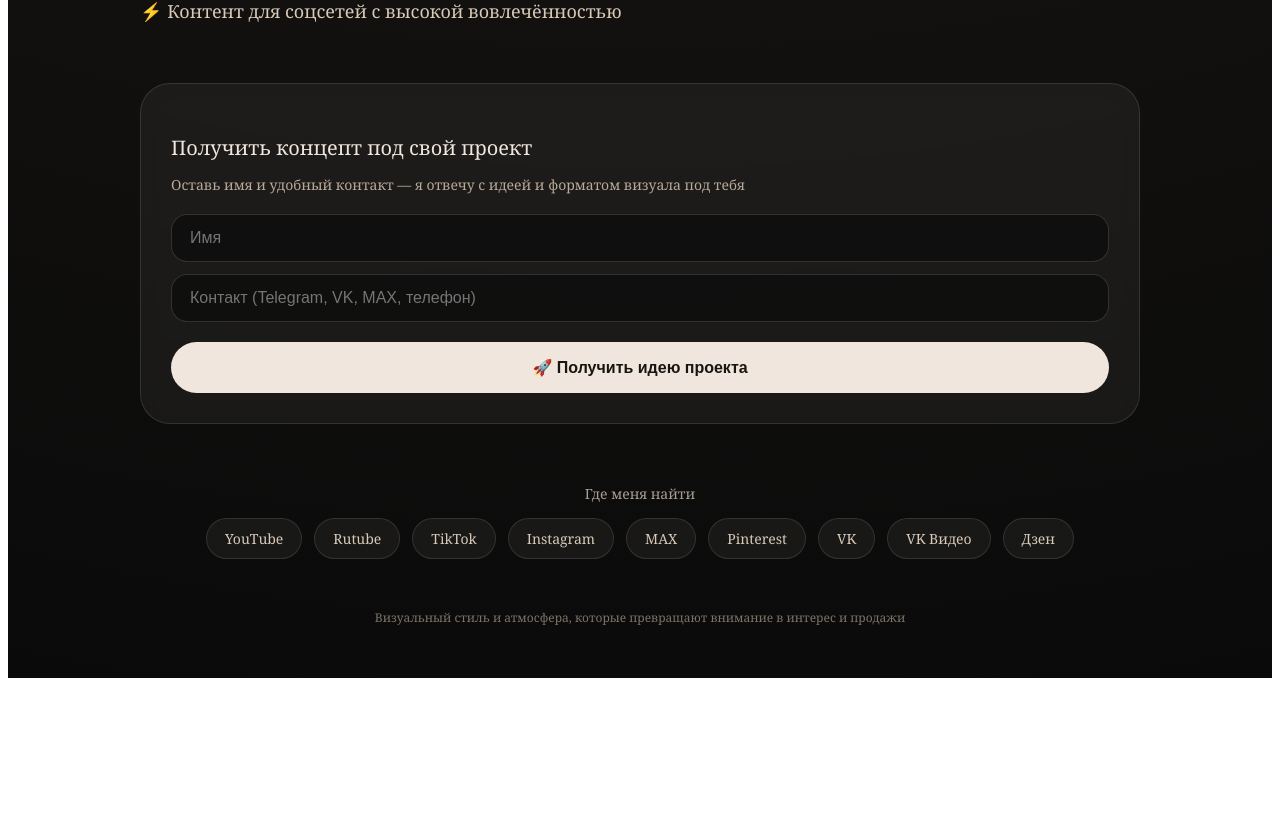
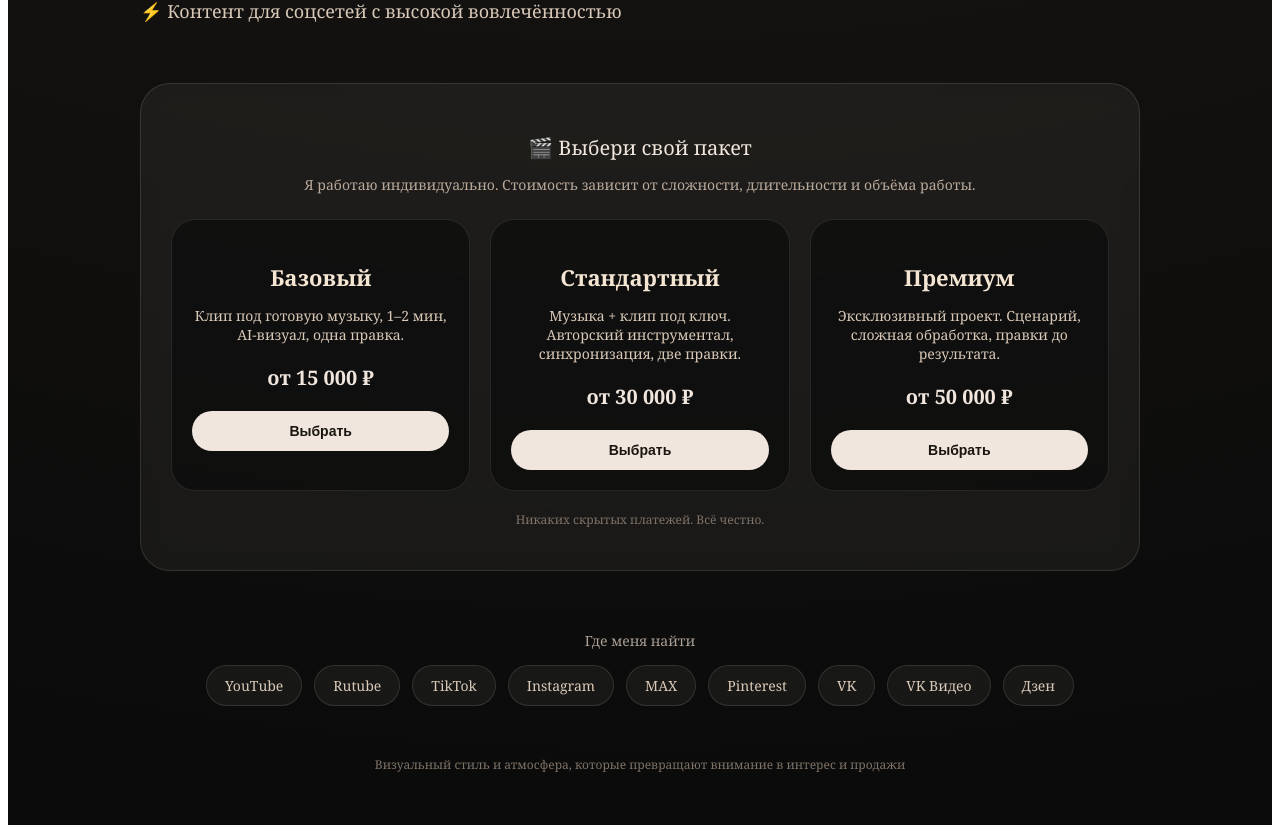
Before and after one commit to viktoriakacaran/energiya-v-kadre, a React (Create React App) app: page / in a window 1280 px wide. Shown: the part 2093-2926 px from the top of the page. Before the commit the page ends 2779 px from the top, so only its background shows below. Built offline with nearby package versions, Linux system fonts and the light colour scheme.

Commit message:
Update App.js

```diff
--- a/src/App.js
+++ b/src/App.js
@@ -4,9 +4,9 @@ export default function App() {
   const [name, setName] = useState("");
   const [contact, setContact] = useState("");
 
-  const sendLead = () => {
-    const message = `Новая заявка:%0AИмя: ${name}%0AКонтакт: ${contact}`;
-    window.open(`https://vk.com/energiya_v_kadre`);
+  const sendLead = (packageName) => {
+    const message = `Новая заявка:%0AИмя: ${name}%0AКонтакт: ${contact}%0AПакет: ${packageName}`;
+    window.open(`https://vk.com/energiya_v_kadre?w=app6894400_-239493165&text=${message}`);
   };
 
   return (
@@ -218,7 +218,7 @@ export default function App() {
           </div>
         </div>
 
-        {/* ФОРМА ЗАКАЗА */}
+        {/* БЛОК ЗАКАЗА С ПАКЕТАМИ */}
         <div style={{
           marginBottom: "60px",
           background: "rgba(255,245,235,0.05)",
@@ -230,72 +230,170 @@ export default function App() {
           <p style={{
             fontSize: "20px",
             marginBottom: "8px",
-            color: "#f0e6dd"
+            color: "#f0e6dd",
+            textAlign: "center"
           }}>
-            Получить концепт под свой проект
+            🎬 Выбери свой пакет
           </p>
           <p style={{
             fontSize: "14px",
             color: "#b9aa9c",
-            marginBottom: "20px"
+            marginBottom: "25px",
+            textAlign: "center"
           }}>
-            Оставь имя и удобный контакт — я отвечу с идеей и форматом визуала под тебя
+            Я работаю индивидуально. Стоимость зависит от сложности, длительности и объёма работы.
           </p>
 
           <div style={{
             display: "flex",
-            flexDirection: "column",
-            gap: "12px",
+            flexWrap: "wrap",
+            gap: "20px",
+            justifyContent: "center",
             marginBottom: "20px"
           }}>
-            <input
-              style={{
-                padding: "14px 18px",
+            {/* Пакет 1 */}
+            <div style={{
+              flex: "1",
+              minWidth: "240px",
               background: "rgba(0,0,0,0.4)",
-                border: "1px solid rgba(255,245,235,0.15)",
-                borderRadius: "16px",
-                color: "#f0e6dd",
-                fontSize: "16px"
-              }}
-              placeholder="Имя"
-              value={name}
-              onChange={(e) => setName(e.target.value)}
-            />
-            <input
-              style={{
-                padding: "14px 18px",
-                background: "rgba(0,0,0,0.4)",
-                border: "1px solid rgba(255,245,235,0.15)",
-                borderRadius: "16px",
-                color: "#f0e6dd",
-                fontSize: "16px"
-              }}
-              placeholder="Контакт (Telegram, VK, MAX, телефон)"
-              value={contact}
-              onChange={(e) => setContact(e.target.value)}
-            />
-          </div>
-
+              borderRadius: "24px",
+              padding: "20px",
+              textAlign: "center",
+              border: "1px solid rgba(255,245,235,0.1)"
+            }}>
+              <h3 style={{ fontSize: "22px", marginBottom: "10px", color: "#f5e6d3" }}>Базовый</h3>
+              <p style={{ fontSize: "14px", color: "#d9c9b8", marginBottom: "15px" }}>
+                Клип под готовую музыку, 1–2 мин, AI-визуал, одна правка.
+              </p>
+              <p style={{ fontSize: "20px", fontWeight: "bold", marginBottom: "20px", color: "#f0e6dd" }}>
+                от 15 000 ₽
+              </p>
               <button
                 style={{
-              width: "100%",
-              padding: "16px",
+                  padding: "12px 20px",
                   background: "#f0e6dd",
                   color: "#1a1510",
                   border: "none",
                   borderRadius: "40px",
-              fontSize: "16px",
+                  fontSize: "14px",
                   fontWeight: "bold",
                   cursor: "pointer",
-              transition: "0.2s"
+                  transition: "0.2s",
+                  width: "100%"
                 }}
-            onClick={sendLead}
+                onClick={() => {
+                  const name = prompt("Ваше имя");
+                  const contact = prompt("Ваш контакт (Telegram, VK, MAX, телефон)");
+                  if (name && contact) {
+                    sendLead("Базовый");
+                  } else {
+                    alert("Пожалуйста, заполните имя и контакт");
+                  }
+                }}
               >
-            🚀 Получить идею проекта
+                Выбрать
               </button>
             </div>
 
-        {/* КНОПКИ ПЛАТФОРМ */}
+            {/* Пакет 2 */}
+            <div style={{
+              flex: "1",
+              minWidth: "240px",
+              background: "rgba(0,0,0,0.4)",
+              borderRadius: "24px",
+              padding: "20px",
+              textAlign: "center",
+              border: "1px solid rgba(255,245,235,0.1)"
+            }}>
+              <h3 style={{ fontSize: "22px", marginBottom: "10px", color: "#f5e6d3" }}>Стандартный</h3>
+              <p style={{ fontSize: "14px", color: "#d9c9b8", marginBottom: "15px" }}>
+                Музыка + клип под ключ. Авторский инструментал, синхронизация, две правки.
+              </p>
+              <p style={{ fontSize: "20px", fontWeight: "bold", marginBottom: "20px", color: "#f0e6dd" }}>
+                от 30 000 ₽
+              </p>
+              <button
+                style={{
+                  padding: "12px 20px",
+                  background: "#f0e6dd",
+                  color: "#1a1510",
+                  border: "none",
+                  borderRadius: "40px",
+                  fontSize: "14px",
+                  fontWeight: "bold",
+                  cursor: "pointer",
+                  transition: "0.2s",
+                  width: "100%"
+                }}
+                onClick={() => {
+                  const name = prompt("Ваше имя");
+                  const contact = prompt("Ваш контакт (Telegram, VK, MAX, телефон)");
+                  if (name && contact) {
+                    sendLead("Стандартный");
+                  } else {
+                    alert("Пожалуйста, заполните имя и контакт");
+                  }
+                }}
+              >
+                Выбрать
+              </button>
+            </div>
+
+            {/* Пакет 3 */}
+            <div style={{
+              flex: "1",
+              minWidth: "240px",
+              background: "rgba(0,0,0,0.4)",
+              borderRadius: "24px",
+              padding: "20px",
+              textAlign: "center",
+              border: "1px solid rgba(255,245,235,0.1)"
+            }}>
+              <h3 style={{ fontSize: "22px", marginBottom: "10px", color: "#f5e6d3" }}>Премиум</h3>
+              <p style={{ fontSize: "14px", color: "#d9c9b8", marginBottom: "15px" }}>
+                Эксклюзивный проект. Сценарий, сложная обработка, правки до результата.
+              </p>
+              <p style={{ fontSize: "20px", fontWeight: "bold", marginBottom: "20px", color: "#f0e6dd" }}>
+                от 50 000 ₽
+              </p>
+              <button
+                style={{
+                  padding: "12px 20px",
+                  background: "#f0e6dd",
+                  color: "#1a1510",
+                  border: "none",
+                  borderRadius: "40px",
+                  fontSize: "14px",
+                  fontWeight: "bold",
+                  cursor: "pointer",
+                  transition: "0.2s",
+                  width: "100%"
+                }}
+                onClick={() => {
+                  const name = prompt("Ваше имя");
+                  const contact = prompt("Ваш контакт (Telegram, VK, MAX, телефон)");
+                  if (name && contact) {
+                    sendLead("Премиум");
+                  } else {
+                    alert("Пожалуйста, заполните имя и контакт");
+                  }
+                }}
+              >
+                Выбрать
+              </button>
+            </div>
+          </div>
+          <p style={{
+            fontSize: "12px",
+            color: "#7f7368",
+            textAlign: "center",
+            marginTop: "10px"
+          }}>
+            Никаких скрытых платежей. Всё честно.
+          </p>
+        </div>
+
+        {/* КНОПКИ ПЛАТФОРМ (с Дзеном) */}
         <div style={{
           marginBottom: "50px"
         }}>
```
Lines whose indentation alone changed are shown as unchanged.
